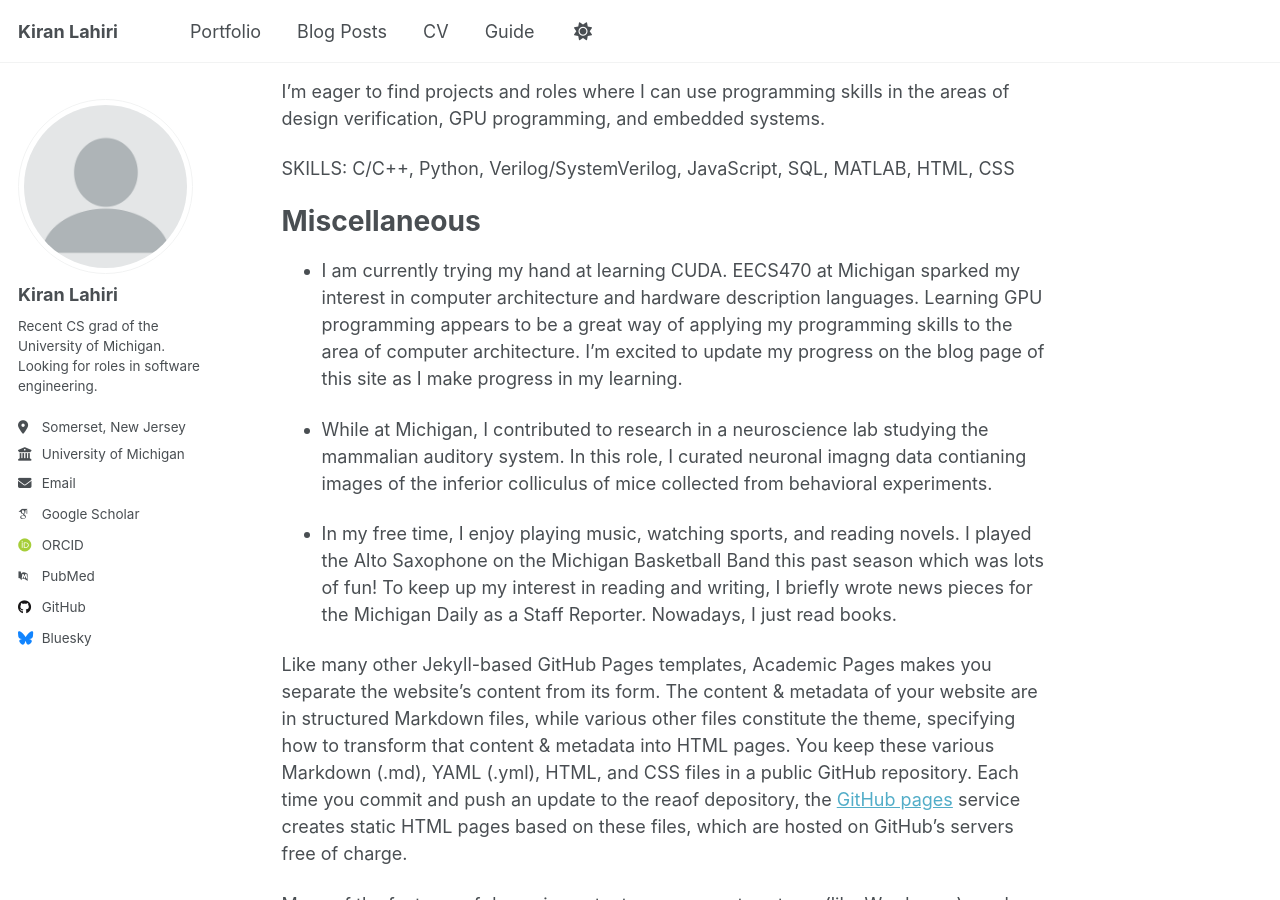
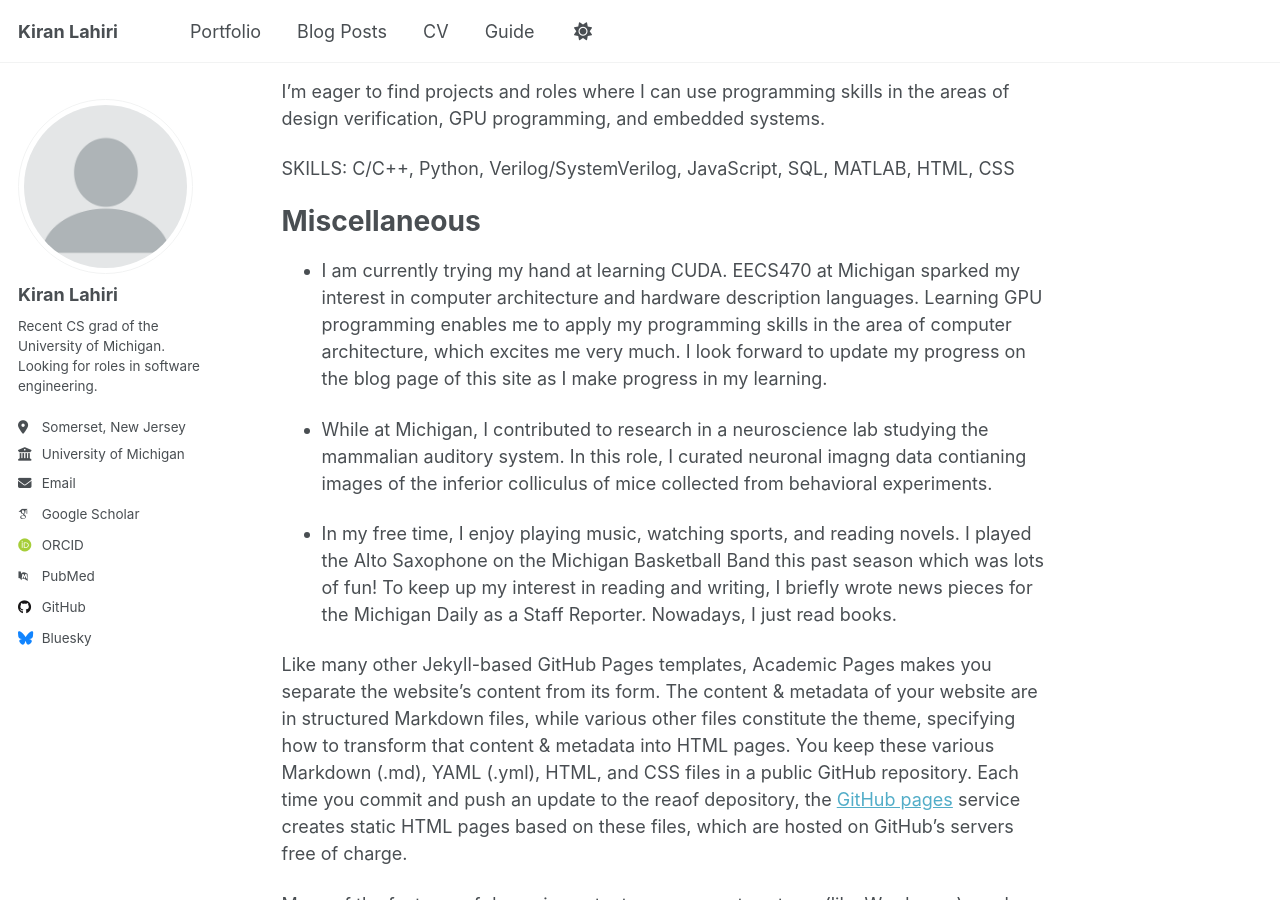
Before and after one commit to kiranlahiri/kiranlahiri.github.io, a Jekyll site: the page built from _pages/about.md, in a window 1280 px wide and 900 px high, scrolled down 393 px. Built offline with Jekyll 4.4.1, drawn with Linux system fonts in a browser that asks for light colours; some web fonts are replaced; a script that is not in the unit is left out.

Commit message:
changes to misc try again

```diff
--- a/_pages/about.md
+++ b/_pages/about.md
@@ -20,7 +20,7 @@ SKILLS: C/C++, Python, Verilog/SystemVerilog, JavaScript, SQL, MATLAB, HTML, CSS
 Miscellaneous
 ======
 
-- I am currently trying my hand at learning CUDA. EECS470 at Michigan sparked my interest in computer architecture and hardware description languages. Learning GPU programming appears to be a great way of applying my programming skills to the area of computer architecture. I'm excited to update my progress on the blog page of this site as I make progress in my learning.
+- I am currently trying my hand at learning CUDA. EECS470 at Michigan sparked my interest in computer architecture and hardware description languages. Learning GPU programming enables me to apply my programming skills in the area of computer architecture, which excites me very much. I look forward to update my progress on the blog page of this site as I make progress in my learning.
 
 - While at Michigan, I contributed to research in a neuroscience lab studying the mammalian auditory system. In this role, I curated  neuronal imagng data contianing images of the inferior colliculus of mice collected from behavioral experiments.
 
```
